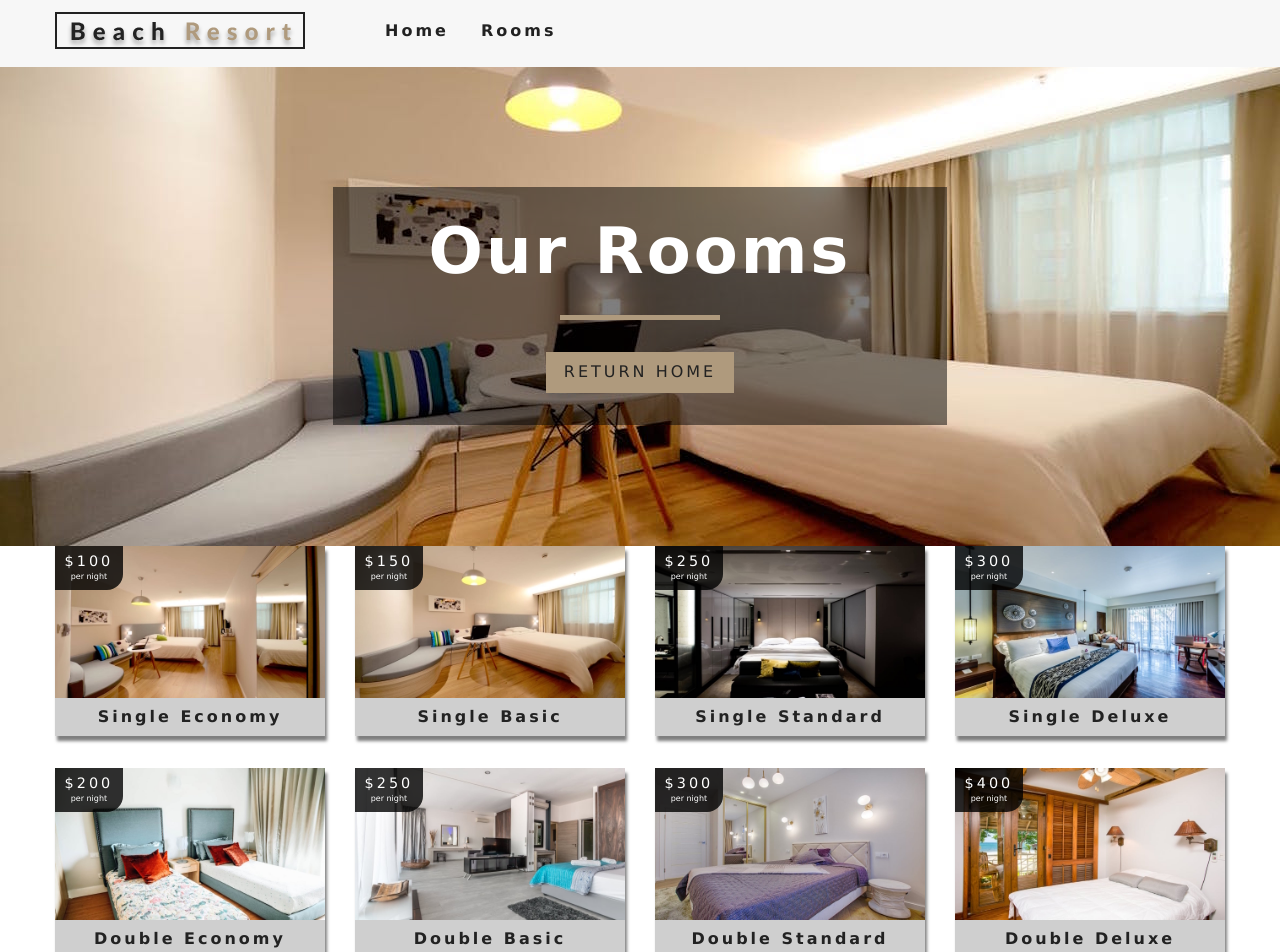
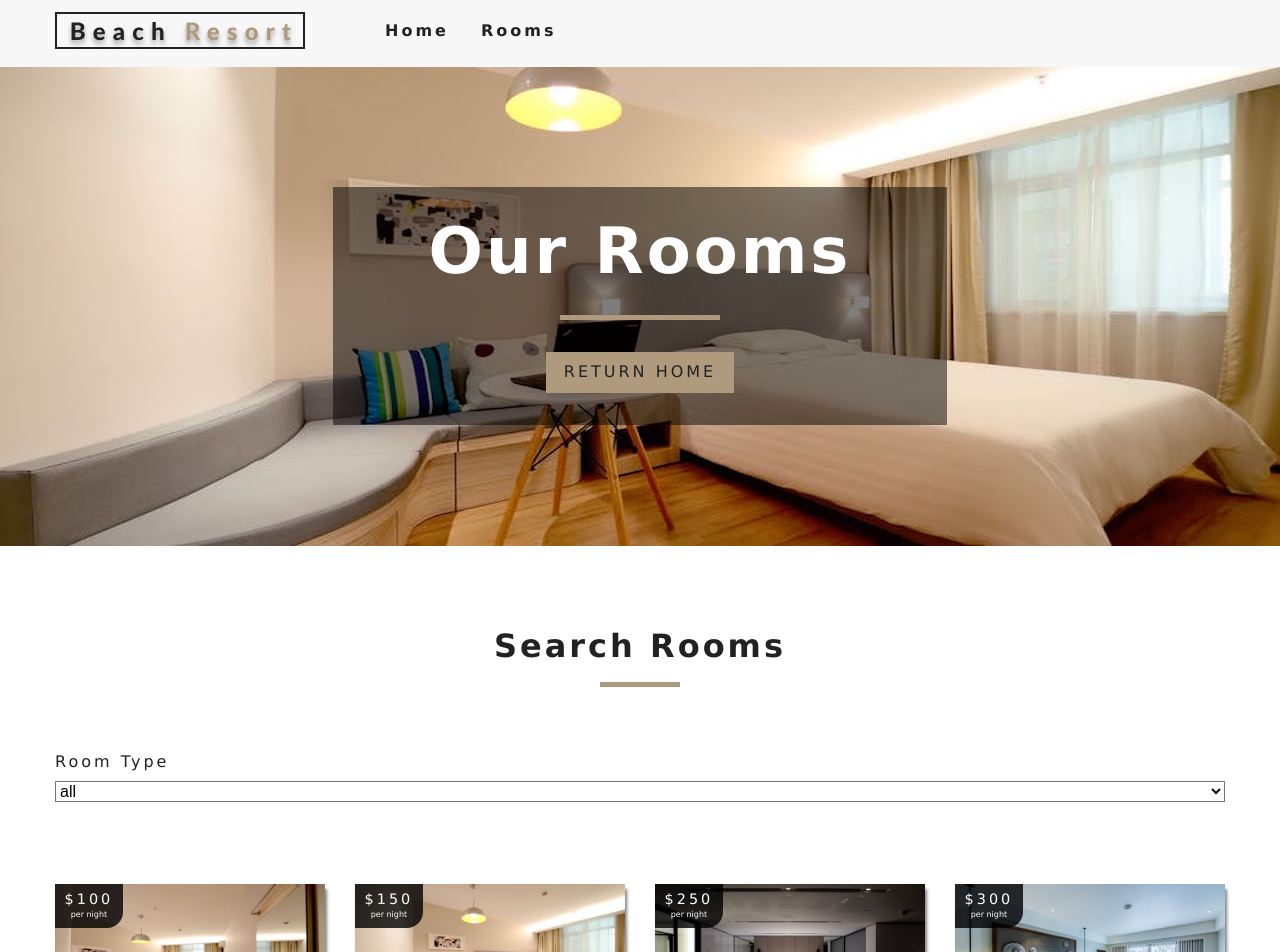
Before and after one commit to SmartGru25/Hotel-Booking, a React (Create React App) app: page /rooms in a window 1280 px wide. Shown: the top 952 px of the page. Built offline with nearby package versions, Linux system fonts and the light colour scheme.

Commit message:
filter select room type with useContext hook

```diff
--- a/src/components/RoomsFilter.js
+++ b/src/components/RoomsFilter.js
@@ -1,11 +1,61 @@
-import React from 'react'
+import React, { useContext } from "react";
+import { RoomContext } from "../context";
+import Title from "./Title";
 
-const RoomsFilter = () => {
+// get all unique values
+const getUnique = (items, value) => {
+  return [...new Set(items.map((item) => item[value]))];
+};
+
+const RoomsFilter = ({ rooms }) => {
+  const context = useContext(RoomContext);
+  const {
+    handleChange,
+    type,
+    capacity,
+    price,
+    minPrice,
+    maxPrice,
+    minSize,
+    breakfast,
+    pets,
+  } = context;
+
+  //  get unique types
+  let types = getUnique(rooms, "type"); // check the array for types property
+  // add all
+  types = ["all", ...types];
+  // map to JSX
+  types = types.map((item,index) => {
     return (
-        <div>
+      <option value={item} key={item.index}>
+        {item}
+      </option>
+    );
+  });
 
+  //  controlled inputs
+  return (
+    <section className="filter-container">
+      <Title title="search rooms" />
+      <form className="filter-form">
+        {/* select type */}
+        <div className="form-group">
+          <label htmlFor="type">room type</label>
+          <select
+            name="type"
+            id="type"
+            value={type}
+            className="form-control"
+            onChange={handleChange}
+          >
+            {types}
+          </select>
         </div>
-    )
-}
+        {/* end of select type */}
+      </form>
+    </section>
+  );
+};
 
-export default RoomsFilter
+export default RoomsFilter;
--- a/src/context.js
+++ b/src/context.js
@@ -9,17 +9,33 @@
     sortedRooms: [],
     featuredRooms: [],
     loading: true,
+    type: 'all',
+    capacity:1,
+    price: 0,
+    minPrice: 0,
+    maxPrice: 0,
+    minSize: 0,
+    maxSize: 0,
+    breakfast: false,
+    pets: false
   };
 
   // get data, when component mounts change the state
   componentDidMount() {
     let rooms = this.formatData(items);
     let featuredRooms = rooms.filter((room) => room.featured === true);
+
+    let maxPrice = Math.max(...rooms.map(item => item.price));
+    let maxSize = Math.max(...rooms.map(item => item.size));
+
     this.setState({
       rooms,
       featuredRooms,
       sortedRooms: rooms,
       loading: false,
+      price: maxPrice,
+      maxPrice,
+      maxSize
     });
   }
 
@@ -39,6 +55,18 @@
     return room;
   };
 
+  // filtering inputs, slider for price
+  handleChange = event => {
+    const type = event.target.type;
+    const name = event.target.name;
+    const value = event.target.value;
+    console.log(type, name, value);
+  }
+
+  filterRooms = () => {
+    console.log('hello');
+  }
+
   render() {
     return (
       <RoomContext.Provider
@@ -46,7 +74,7 @@
         value={{
           ...this.state,
           getRoom: this.getRoom,
-          handleChange: this.handleChange,
+          handleChange: this.handleChange
         }}
       >
         {this.props.children}
--- a/src/pages/SingleRoom.js
+++ b/src/pages/SingleRoom.js
@@ -9,10 +9,10 @@
 export default class SingleRoom extends Component {
   constructor(props) {
     super(props);
-    console.log(this.props);
+    // console.log(this.props);
     this.state = {
       slug: this.props.match.params.slug,
-      defaultBcg,
+      defaultBcg
     };
   }
 
```
Also changed, not shown: 1 other file (tests, documents, lock files or other folders).
